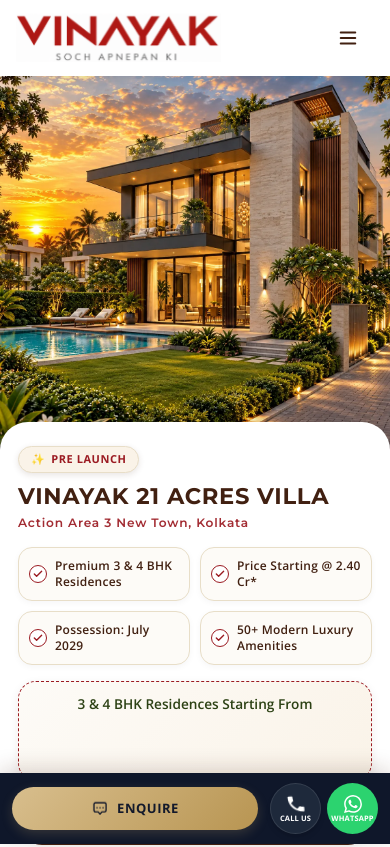
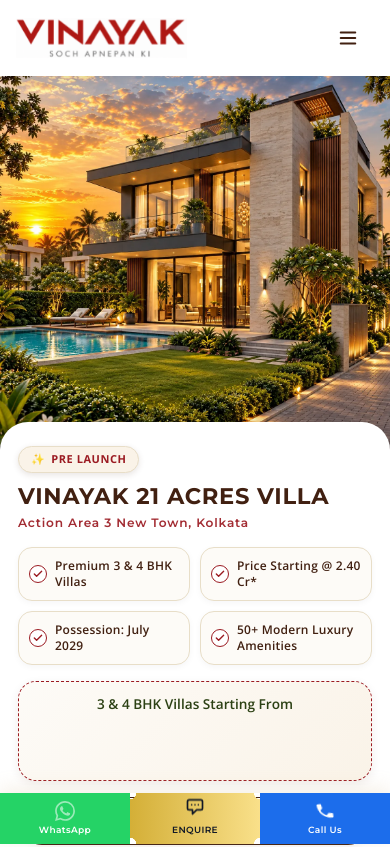
Before and after one commit to vineet-proptiger/vinayak-new-launch, a Next.js app: page /luxury-villas-newtown in a window 390 px wide. Shown: the top 847 px of the page. Built offline with nearby package versions, Linux system fonts and the light colour scheme.

Commit message:
Update terminology from "Residences" to "Villas" across multiple components and adjust Navbar logo dimensions for consistency

```diff
--- a/app/luxury-villas-newtown/layout.js
+++ b/app/luxury-villas-newtown/layout.js
@@ -93,7 +93,7 @@
             "url": "https://www.vinayak21acresnewtown.com",
             "logo": "https://www.vinayak21acresnewtown.com/luxury-villas-newtown/logo/Logo.webp",
             "image": "https://www.vinayak21acresnewtown.com/luxury-villas-newtown/hero/banner1.webp",
-            "description": "Vinayak 21 Acres Villa at Action Area 3 New Town, Kolkata offers premium 3 & 4 BHK residences.",
+            "description": "Vinayak 21 Acres Villa at Action Area 3 New Town, Kolkata offers premium 3 & 4 BHK villas.",
             "address": {
               "@type": "PostalAddress",
               "streetAddress": "Action Area 3, New Town",
--- a/app/luxury-villas-newtown/luxury-villas-newtown.css
+++ b/app/luxury-villas-newtown/luxury-villas-newtown.css
@@ -732,7 +732,7 @@
   right: 0;
   z-index: 999;
   display: flex;
-  box-shadow: 0 -4px 20px rgba(65, 32, 17, 0.18);
+  box-shadow: 0 -4px 20px rgba(201, 169, 110, 0.18);
 }
 
 @media (min-width: 1024px) {
--- a/app/luxury-villas-newtown/page.js
+++ b/app/luxury-villas-newtown/page.js
@@ -87,80 +87,62 @@
       {/* Mobile Sticky Bottom Bar with Behavioral Micro-Animations */}
       <style jsx global>{`
         @keyframes phoneRingVibe {
-          0%, 60%, 100% { transform: rotate(0) scale(1); }
-          5%, 15%, 25%, 35%, 45%, 55% { transform: rotate(-18deg) scale(1.18); }
-          10%, 20%, 30%, 40%, 50% { transform: rotate(18deg) scale(1.18); }
+          0%, 100% { transform: rotate(0) scale(1) skew(1deg); }
+          10%, 30%, 50%, 70%, 90% { transform: rotate(-15deg) scale(1) skew(1deg); }
+          20%, 40%, 60%, 80% { transform: rotate(15deg) scale(1) skew(1deg); }
         }
-        .animate-phone-ring {
-          animation: phoneRingVibe 2.8s infinite ease-in-out;
-          display: inline-block;
-          transform-origin: center;
+        .animate-phone-ring-villa {
+          animation: phoneRingVibe 1.5s infinite ease-in-out;
+          transform-origin: center center;
         }
-        @keyframes whatsappGlow {
-          0% { box-shadow: 0 0 0 0 rgba(44, 211, 111, 0.7); transform: scale(1); }
-          40% { box-shadow: 0 0 0 9px rgba(44, 211, 111, 0); transform: scale(1.04); }
-          80%, 100% { box-shadow: 0 0 0 0 rgba(44, 211, 111, 0); transform: scale(1); }
-        }
-        .btn-whatsapp-glow {
-          animation: whatsappGlow 2.4s infinite ease-in-out;
-        }
-        @keyframes enquireFloat {
-          0%, 100% { transform: translateY(0) scale(1); }
-          50% { transform: translateY(-3px) scale(1.12); }
-        }
-        .animate-enquire-icon {
-          animation: enquireFloat 2.2s infinite ease-in-out;
+        .mahindra-theme-btn-villa {
+          background: linear-gradient(90deg, #D4AF37 0%, #F9E08A 100%) !important;
+          color: #111827 !important;
+          border-color: transparent !important;
+          font-weight: 800 !important;
+          border-radius: 0 !important;
+          -webkit-mask:
+            radial-gradient(circle at 0 0, transparent 6px, black 6.5px) top left,
+            radial-gradient(circle at 100% 0, transparent 6px, black 6.5px) top right,
+            radial-gradient(circle at 0 100%, transparent 6px, black 6.5px) bottom left,
+            radial-gradient(circle at 100% 100%, transparent 6px, black 6.5px) bottom right;
+          -webkit-mask-size: 51% 51%;
+          -webkit-mask-repeat: no-repeat;
         }
       `}</style>
-      <div className="sticky-bottom-bar bg-[#0f172a] items-center justify-between px-3 py-[10px] gap-3 shadow-[0_-4px_20px_rgba(0,0,0,0.15)]">
-
-        {/* BIG ENQUIRE BUTTON */}
+      <div className="sticky-bottom-bar">
+        <a
+          href="https://wa.me/919337712053?text=Hi%20I%20am%20interested%20in%20Vinayak%2021%20Acres%20Villa"
+          target="_blank" rel="noopener noreferrer"
+          className="flex-1 flex flex-col items-center justify-center gap-0.5 py-2 !px-0 text-white transition-all"
+          style={{ background: '#25D366', fontFamily: 'var(--font-sans)' }}
+        >
+          <svg className="w-5 h-5 animate-pulse" fill="currentColor" viewBox="0 0 24 24">
+            <path d="M17.472 14.382c-.297-.149-1.758-.867-2.03-.967-.273-.099-.471-.148-.67.15-.197.297-.767.966-.94 1.164-.173.199-.347.223-.644.075-.297-.15-1.255-.463-2.39-1.475-.883-.788-1.48-1.761-1.653-2.059-.173-.297-.018-.458.13-.606.134-.133.298-.347.446-.52.149-.174.198-.298.298-.497.099-.198.05-.371-.025-.52-.075-.149-.669-1.612-.916-2.207-.242-.579-.487-.5-.669-.51-.173-.008-.371-.01-.57-.01-.198 0-.52.074-.792.372-.272.297-1.04 1.016-1.04 2.479 0 1.462 1.065 2.875 1.213 3.074.149.198 2.096 3.2 5.077 4.487.709.306 1.262.489 1.694.625.712.227 1.36.195 1.871.118.571-.085 1.758-.719 2.006-1.413.248-.694.248-1.289.173-1.413-.074-.124-.272-.198-.57-.347m-5.421 7.403h-.004a9.87 9.87 0 01-5.031-1.378l-.361-.214-3.741.982.998-3.648-.235-.374a9.86 9.86 0 01-1.51-5.26c.001-5.45 4.436-9.884 9.888-9.884 2.64 0 5.122 1.03 6.988 2.898a9.825 9.825 0 012.893 6.994c-.003 5.45-4.437 9.884-9.885 9.884m8.413-18.297A11.815 11.815 0 0012.05 0C5.495 0 .16 5.335.157 11.892c0 2.096.547 4.142 1.588 5.945L.057 24l6.305-1.654a11.882 11.882 0 005.683 1.448h.005c6.554 0 11.89-5.335 11.893-11.893a11.821 11.821 0 00-3.48-8.413z" />
+          </svg>
+          <span style={{ fontSize: '9px', fontWeight: '600', letterSpacing: '0.04em', fontFamily: 'var(--font-jost)' }}>WhatsApp</span>
+        </a>
         <button
           onClick={() => setIsOpen(true)}
-          className="flex-grow flex items-center justify-center gap-2 py-3 px-4 rounded-full"
-          style={{
-            background: 'linear-gradient(135deg, #d8be8d 0%, #b89552 100%)',
-            color: '#13192b',
-            border: 'none',
-            outline: 'none',
-            boxShadow: '0 4px 12px rgba(201, 169, 110, 0.2)'
-          }}
+          className="flex-1 flex flex-col items-center justify-center gap-0.5 mahindra-theme-btn-villa !py-2 !px-0 !rounded-none"
         >
-          <svg className="w-[18px] h-[18px] sm:w-5 sm:h-5 animate-enquire-icon" fill="none" stroke="currentColor" viewBox="0 0 24 24">
-            <path strokeLinecap="round" strokeLinejoin="round" strokeWidth={1.8} d="M4 6a2 2 0 012-2h12a2 2 0 012 2v8a2 2 0 01-2 2h-3.5l-2.5 3-2.5-3H6a2 2 0 01-2-2V6z" />
-            <circle cx="8" cy="10.5" r="1" fill="currentColor" stroke="none" />
-            <circle cx="12" cy="10.5" r="1" fill="currentColor" stroke="none" />
-            <circle cx="16" cy="10.5" r="1" fill="currentColor" stroke="none" />
+          <svg className="w-5 h-5 animate-bounce" fill="none" stroke="currentColor" viewBox="0 0 24 24">
+            <path strokeLinecap="round" strokeLinejoin="round" strokeWidth={2}
+              d="M8 10h.01M12 10h.01M16 10h.01M9 16H5a2 2 0 01-2-2V6a2 2 0 012-2h14a2 2 0 012 2v8a2 2 0 01-2 2h-5l-5 5v-5z" />
           </svg>
-          <span style={{ fontSize: '13px', fontWeight: '700', letterSpacing: '0.04em', fontFamily: 'var(--font-sans)', textTransform: 'uppercase' }}>ENQUIRE</span>
+          <span style={{ fontSize: '9px', fontWeight: '600', letterSpacing: '0.04em', fontFamily: 'var(--font-jost)' }}>ENQUIRE</span>
         </button>
-
-        {/* SMALL CONTACT CIRCULAR BUTTONS */}
-        <div className="flex items-center gap-[6px]">
-          <a
-            href="tel:+919337712053"
-            className="flex flex-col items-center justify-center w-[51px] h-[51px] rounded-full text-white transition-all shadow-md shrink-0 gap-[2px]"
-            style={{ background: '#1e293b', border: '1px solid rgba(255,255,255,0.1)' }}
-          >
-            <svg className="w-[18px] h-[18px] animate-phone-ring" fill="currentColor" viewBox="0 0 24 24">
-              <path d="M6.6 10.8c1.4 2.8 3.8 5.1 6.6 6.6l2.2-2.2c.3-.3.7-.4 1-.2 1.1.4 2.3.6 3.6.6.6 0 1 .4 1 1V20c0 .6-.4 1-1 1-9.4 0-17-7.6-17-17 0-.6.4-1 1-1h3.5c.6 0 1 .4 1 1 0 1.3.2 2.5.6 3.6.1.3 0 .7-.2 1L6.6 10.8z" />
-            </svg>
-            <span style={{ fontSize: '7.5px', fontWeight: '700', fontFamily: 'var(--font-sans)', whiteSpace: 'nowrap', textTransform: 'uppercase', letterSpacing: '0.02em', lineHeight: '1' }}>CALL US</span>
-          </a>
-
-          <a
-            href="https://wa.me/919337712053?text=Hi%20I%20am%20interested%20in%20Vinayak%2021%20Acres%20Villa"
-            target="_blank" rel="noopener noreferrer"
-            className="flex flex-col items-center justify-center w-[51px] h-[51px] rounded-full text-white transition-all shadow-md shrink-0 gap-[2px] btn-whatsapp-glow"
-            style={{ background: '#2cd36f' }}
-          >
-            <svg className="w-[18px] h-[18px]" fill="currentColor" viewBox="0 0 24 24">
-              <path d="M17.472 14.382c-.297-.149-1.758-.867-2.03-.967-.273-.099-.471-.148-.67.15-.197.297-.767.966-.94 1.164-.173.199-.347.223-.644.075-.297-.15-1.255-.463-2.39-1.475-.883-.788-1.48-1.761-1.653-2.059-.173-.297-.018-.458.13-.606.134-.133.298-.347.446-.52.149-.174.198-.298.298-.497.099-.198.05-.371-.025-.52-.075-.149-.669-1.612-.916-2.207-.242-.579-.487-.5-.669-.51-.173-.008-.371-.01-.57-.01-.198 0-.52.074-.792.372-.272.297-1.04 1.016-1.04 2.479 0 1.462 1.065 2.875 1.213 3.074.149.198 2.096 3.2 5.077 4.487.709.306 1.262.489 1.694.625.712.227 1.36.195 1.871.118.571-.085 1.758-.719 2.006-1.413.248-.694.248-1.289.173-1.413-.074-.124-.272-.198-.57-.347m-5.421 7.403h-.004a9.87 9.87 0 01-5.031-1.378l-.361-.214-3.741.982.998-3.648-.235-.374a9.86 9.86 0 01-1.51-5.26c.001-5.45 4.436-9.884 9.888-9.884 2.64 0 5.122 1.03 6.988 2.898a9.825 9.825 0 012.893 6.994c-.003 5.45-4.437 9.884-9.885 9.884m8.413-18.297A11.815 11.815 0 0012.05 0C5.495 0 .16 5.335.157 11.892c0 2.096.547 4.142 1.588 5.945L.057 24l6.305-1.654a11.882 11.882 0 005.683 1.448h.005c6.554 0 11.89-5.335 11.893-11.893a11.821 11.821 0 00-3.48-8.413z" />
-            </svg>
-            <span style={{ fontSize: '7.5px', fontWeight: '700', fontFamily: 'var(--font-sans)', whiteSpace: 'nowrap', textTransform: 'uppercase', letterSpacing: '0.02em', lineHeight: '1' }}>WHATSAPP</span>
-          </a>
+        <a
+          href="tel:+919337712053"
+          className="flex-1 flex flex-col items-center justify-center gap-0.5 !py-2 !px-0 text-white transition-all"
+          style={{ background: '#1c6deb' }}
+        >
+          <svg className="w-5 h-5 animate-phone-ring-villa" fill="currentColor" viewBox="0 0 24 24">
+            <path d="M6.6 10.8c1.4 2.8 3.8 5.1 6.6 6.6l2.2-2.2c.3-.3.7-.4 1-.2 1.1.4 2.3.6 3.6.6.6 0 1 .4 1 1V20c0 .6-.4 1-1 1-9.4 0-17-7.6-17-17 0-.6.4-1 1-1h3.5c.6 0 1 .4 1 1 0 1.3.2 2.5.6 3.6.1.3 0 .7-.2 1L6.6 10.8z" />
+          </svg>
+          <span style={{ fontSize: '9px', fontWeight: '600', letterSpacing: '0.04em', fontFamily: 'var(--font-jost)' }}>Call Us</span>
+        </a>
       </div>
-    </div>
 
     <div className="h-10 lg:hidden" />
     </main>
--- a/components/luxury-villas-newtown/CarouselSection.jsx
+++ b/components/luxury-villas-newtown/CarouselSection.jsx
@@ -269,7 +269,7 @@
                 >
                   <div className="flex items-center justify-between">
                     <span className="inline-flex items-center gap-1.5 px-3.5 py-1.5 rounded-full bg-white/20 backdrop-blur-md text-white text-[11px] font-extrabold uppercase tracking-wider border border-white/30 shadow-sm">
-                      <span className="text-yellow-400">✨</span> Featured Residence
+                      <span className="text-yellow-400">✨</span> Featured Villa
                     </span>
                     <span className="w-10 h-10 rounded-full bg-black/40 backdrop-blur-md border border-white/20 flex items-center justify-center text-white opacity-0 group-hover:opacity-100 transition-opacity duration-300">
                       <svg width="18" height="18" viewBox="0 0 24 24" fill="none" stroke="currentColor" strokeWidth="2"><path d="M15 3h6v6M9 21H3v-6M21 3l-7 7M3 21l7-7"/></svg>
--- a/components/luxury-villas-newtown/Footer.jsx
+++ b/components/luxury-villas-newtown/Footer.jsx
@@ -20,7 +20,7 @@
           About The Developer
         </h2>
         <p style={{ fontSize: '13px', color: '#ffffff', fontFamily: F_JOST, fontWeight: '700', letterSpacing: '1.5px', textTransform: 'uppercase', marginBottom: '12px' }}>
-          A Landmark Residential Address — Action Area 3 New Town, Kolkata
+          A Landmark Villa Address — Action Area 3 New Town, Kolkata
         </p>
         <div style={{ display: 'flex', justifyContent: 'center', marginBottom: '24px' }}>
           <span style={{ width: '36px', height: '2.5px', background: '#9B1B22', borderRadius: '2px' }} />
--- a/components/luxury-villas-newtown/Hero.jsx
+++ b/components/luxury-villas-newtown/Hero.jsx
@@ -662,7 +662,7 @@
         {/* Bullet Points with Backdrop Layer (Desktop only via CSS) */}
         <div className="hero-bullets" style={{ marginBottom: '24px', display: 'flex', flexDirection: 'column', gap: '8px' }}>
           {[
-            "Premium 3 & 4 BHK Residences",
+            "Premium 3 & 4 BHK Villas",
             "Price Starting @ 2.40 Cr*",
             "Possession: July 2029",
             "50+ Modern Luxury Amenities",
@@ -689,7 +689,7 @@
         {/* Price Line */}
         <p className="hero-price-line w-full text-center lg:text-left" style={{ marginBottom: '0px' }}>
           <span className="hero-price-title whitespace-nowrap">
-            3 & 4 BHK Residences Starting From
+            3 & 4 BHK Villas Starting From
           </span>
           <span className="hero-price-badge mt-2 lg:mt-0 lg:ml-3">
             <img
--- a/components/luxury-villas-newtown/Highlights.jsx
+++ b/components/luxury-villas-newtown/Highlights.jsx
@@ -9,7 +9,7 @@
   {
     icon: Building2,
     title: '21 Acres Integrated Township',
-    desc: 'Thoughtfully planned gated residential community spanning across 21 acres of lush greenery and modern living in New Town.',
+    desc: 'Thoughtfully planned gated villa community spanning across 21 acres of lush greenery and modern living in New Town.',
   },
   {
     icon: Dumbbell,
--- a/components/luxury-villas-newtown/Navbar.jsx
+++ b/components/luxury-villas-newtown/Navbar.jsx
@@ -522,9 +522,9 @@
           .nav-logo,
           .header_style2.sticky .nav-logo,
           .header_style2.scrolled-up-expanded .nav-logo {
-            height: 54px !important;
-            min-height: 54px !important;
-            max-width: 310px !important;
+            height: 46px !important;
+            min-height: 46px !important;
+            max-width: 265px !important;
             width: auto !important;
             display: block !important;
             opacity: 1 !important;
@@ -538,9 +538,9 @@
             .nav-logo,
             .header_style2.sticky .nav-logo,
             .header_style2.scrolled-up-expanded .nav-logo {
-              height: 48px !important;
-              min-height: 48px !important;
-              max-width: 275px !important;
+              height: 40px !important;
+              min-height: 40px !important;
+              max-width: 230px !important;
             }
           }
 
@@ -548,9 +548,9 @@
             .nav-logo,
             .header_style2.sticky .nav-logo,
             .header_style2.scrolled-up-expanded .nav-logo {
-              height: 42px !important;
-              min-height: 42px !important;
-              max-width: 235px !important;
+              height: 36px !important;
+              min-height: 36px !important;
+              max-width: 200px !important;
             }
           }
 
--- a/components/luxury-villas-newtown/Overview.jsx
+++ b/components/luxury-villas-newtown/Overview.jsx
@@ -48,7 +48,7 @@
           <div className="w-2 h-2 rounded-full bg-[#9B1B22] mx-3"></div>
           <div className="w-16 h-[1px] bg-[#9B1B22]"></div>
         </div>
-        <h3 className="text-[16px] sm:text-[18px] md:text-[22px] font-medium tracking-wide text-gray-600" style={{ fontFamily: "var(--font-jost), Montserrat, sans-serif" }}>Premium Residences at Action Area 3 New Town, Kolkata</h3>
+        <h3 className="text-[16px] sm:text-[18px] md:text-[22px] font-medium tracking-wide text-gray-600" style={{ fontFamily: "var(--font-jost), Montserrat, sans-serif" }}>Premium Villas at Action Area 3 New Town, Kolkata</h3>
       </div>
 
       <div className="flex flex-col lg:flex-row items-stretch gap-6 lg:gap-8">
@@ -76,9 +76,9 @@
                 >
                   W
                 </span>
-                <span style={{ fontWeight: '700', color: '#FFFFFF' }}>elcome to Vinayak 21 Acres Villa</span> — a premium residential development by Vinayak Group Kolkata, nestled in the heart of New Town, Kolkata. Launched in July 2024, this thoughtfully designed community offers spacious 3 &amp; 4 BHK apartments spread across 21 acres of lush, well-planned land, with possession commencing July 2029. Strategically located in New Town — Kolkata&apos;s most sought-after modern township — the project enjoys seamless connectivity to Rajarhat, Salt Lake, and the international airport.
+                <span style={{ fontWeight: '700', color: '#FFFFFF' }}>elcome to Vinayak 21 Acres Villa</span> — a premium villa development by Vinayak Group Kolkata, nestled in the heart of New Town, Kolkata. Launched in July 2024, this thoughtfully designed community offers spacious 3 &amp; 4 BHK villas spread across 21 acres of lush, well-planned land, with possession commencing July 2029. Strategically located in New Town — Kolkata&apos;s most sought-after modern township — the project enjoys seamless connectivity to Rajarhat, Salt Lake, and the international airport.
                 <span className="lg:inline hidden">
-                  {" "}With thoughtfully crafted residences ranging from 3,035 to 3,366 sq ft of saleable area and an attractive average price of ₹7908K/sq.ft, Vinayak 21 Acres Villa is a new availability offering exceptional value in New Town&apos;s premium residential landscape.
+                  {" "}With thoughtfully crafted villas ranging from 3,035 to 3,366 sq ft of saleable area and an attractive average price of ₹7908K/sq.ft, Vinayak 21 Acres Villa is a new availability offering exceptional value in New Town&apos;s premium villa landscape.
                 </span>
 
                 {/* Mobile text toggle */}
@@ -86,7 +86,7 @@
                   {!isExpanded ? '... ' : ' '}
                   {isExpanded && (
                     <span>
-                      With thoughtfully crafted residences ranging from 3,035 to 3,366 sq ft of saleable area and an attractive average price of ₹7908K/sq.ft, Vinayak 21 Acres Villa is a new availability offering exceptional value in New Town&apos;s premium residential landscape.
+                      With thoughtfully crafted villas ranging from 3,035 to 3,366 sq ft of saleable area and an attractive average price of ₹7908K/sq.ft, Vinayak 21 Acres Villa is a new availability offering exceptional value in New Town&apos;s premium villa landscape.
                     </span>
                   )}
                   <button
--- a/components/luxury-villas-newtown/Pricing.jsx
+++ b/components/luxury-villas-newtown/Pricing.jsx
@@ -9,7 +9,7 @@
 const units = [
   {
     type: "3 BHK",
-    subtitle: "PREMIUM RESIDENCES",
+    subtitle: "PREMIUM VILLAS",
     tagline: "Thoughtfully Designed",
     size: "3035 Sq. Ft.",
     price: "₹ 2.40 Cr*",
@@ -24,7 +24,7 @@
   },
   {
     type: "4 BHK",
-    subtitle: "LUXURY RESIDENCES",
+    subtitle: "LUXURY VILLAS",
     tagline: "Spacious & Elegant",
     size: "3366 Sq. Ft.",
     price: "Ask For Price*",
--- a/components/luxury-villas-newtown/StatsBar.jsx
+++ b/components/luxury-villas-newtown/StatsBar.jsx
@@ -10,7 +10,7 @@
       <path strokeLinecap="round" strokeLinejoin="round" strokeWidth="1.5" d="M3 15a4 4 0 004 4h9a5 5 0 10-.1-9.999 5.002 5.002 0 10-9.78 2.096A4.001 4.001 0 003 15z"></path>
     </svg>
   ) },
-  { value: '296', label: 'Total Residences', icon: (
+  { value: '296', label: 'Total Villas', icon: (
     <svg className="w-8 h-8 text-[#9B1B22]" fill="none" stroke="currentColor" viewBox="0 0 24 24">
       <path strokeLinecap="round" strokeLinejoin="round" strokeWidth="1.5" d="M3 12l2-2m0 0l7-7 7 7M5 10v10a1 1 0 001 1h3m10-11l2 2m-2-2v10a1 1 0 01-1 1h-3m-6 0a1 1 0 001-1v-4a1 1 0 011-1h2a1 1 0 011 1v4a1 1 0 001 1m-6 0h6"></path>
     </svg>
```
